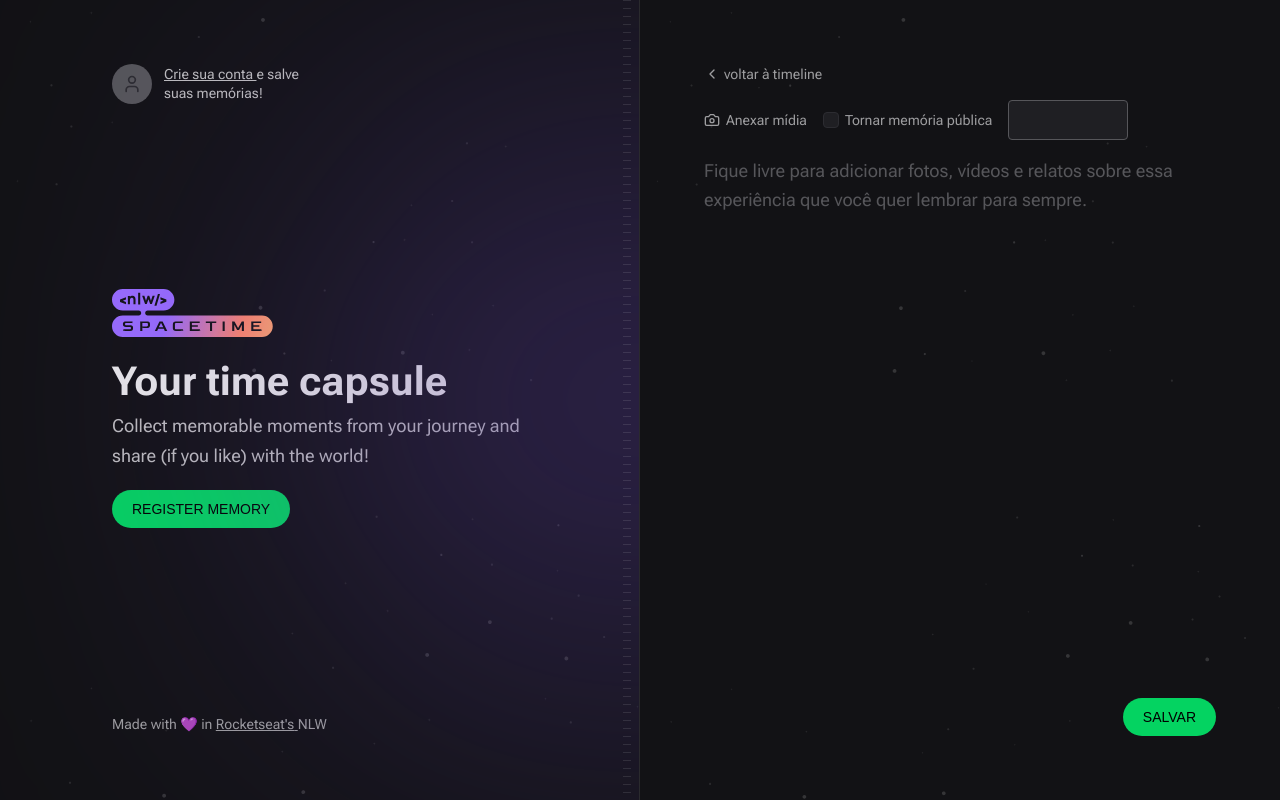
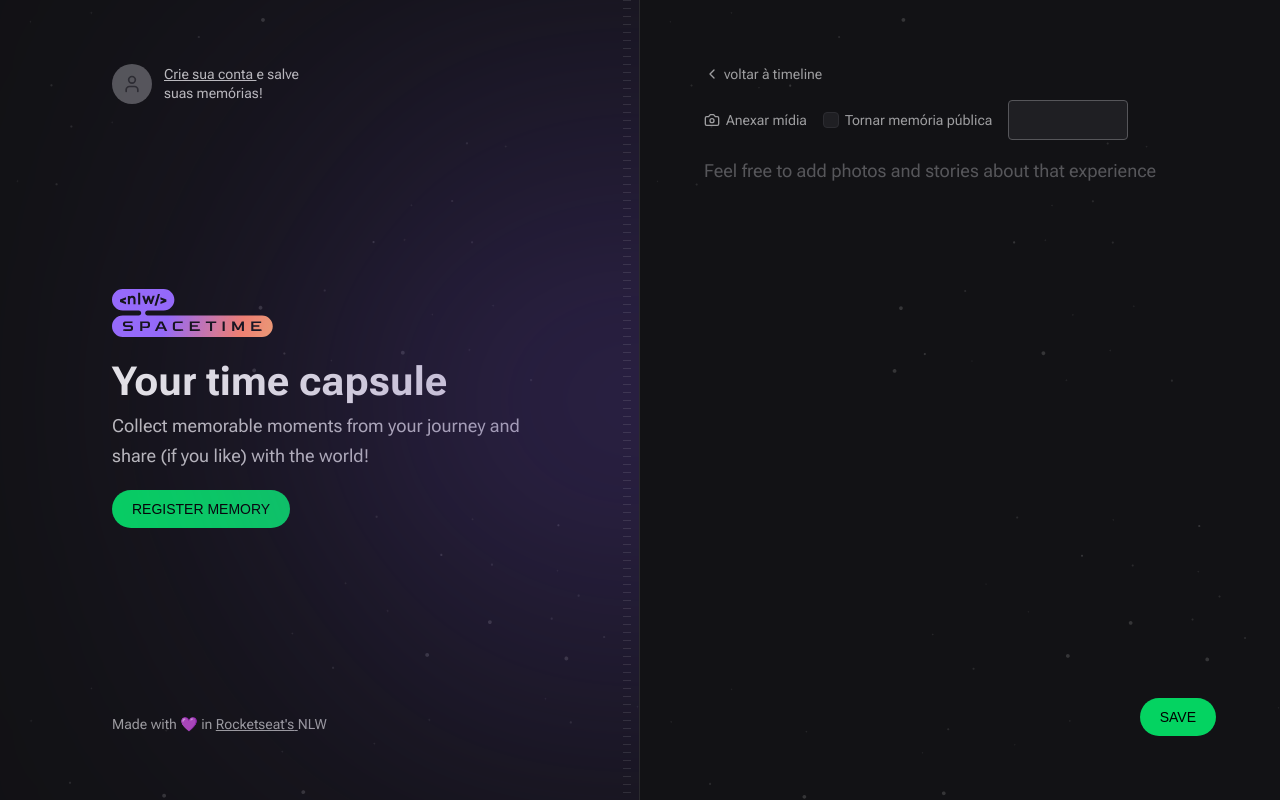
Before and after one commit to KRochaS/NextLevelWeek12, a Next.js app in the folder web/: page /memories/new in a window 1280 px wide. Built offline with nearby package versions, Linux system fonts and the light colour scheme; no server answers; a web font is replaced by a local one.

Commit message:
language

```diff
--- a/web/src/components/NewMemoryForm.tsx
+++ b/web/src/components/NewMemoryForm.tsx
@@ -90,14 +90,14 @@ export function NewMemoryForm() {
         name="content"
         spellCheck={false}
         className="w-full flex-1 resize-none rounded border-0 bg-transparent p-0 text-lg leading-relaxed text-gray-100 placeholder:text-gray-400 focus:ring-0"
-        placeholder="Fique livre para adicionar fotos, vídeos e relatos sobre essa experiência que você quer lembrar para sempre."
+        placeholder="Feel free to add photos and stories about that experience"
       />
 
       <button
         className="inline-block  self-end rounded-full bg-green-500 px-5 py-3 font-alt text-sm uppercase leading-none text-black hover:bg-green-600"
         type="submit"
       >
-        Salvar
+        Save
       </button>
     </form>
   )
```
